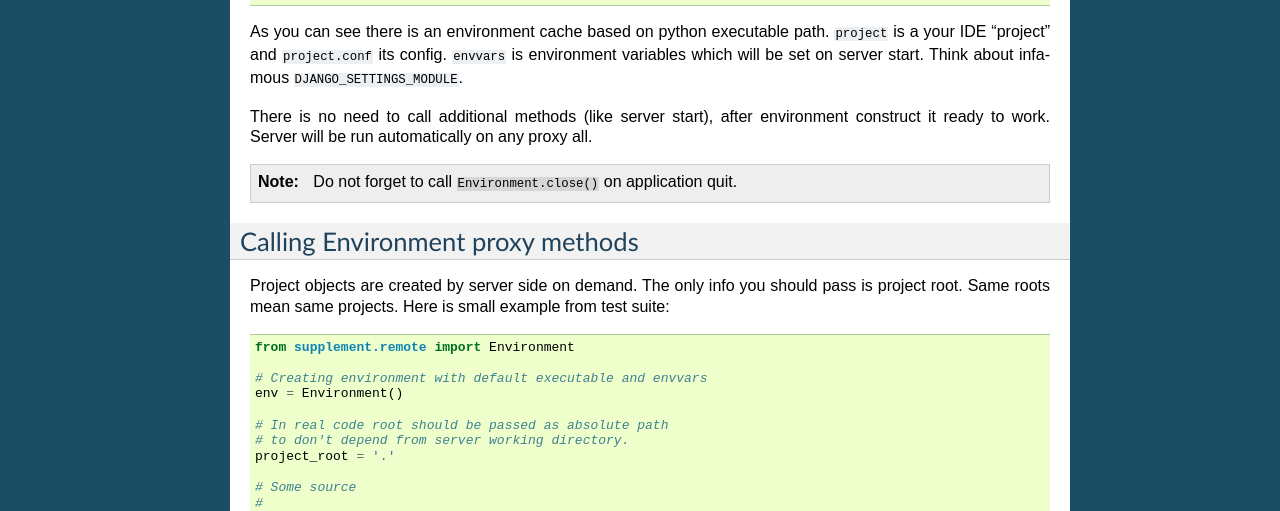
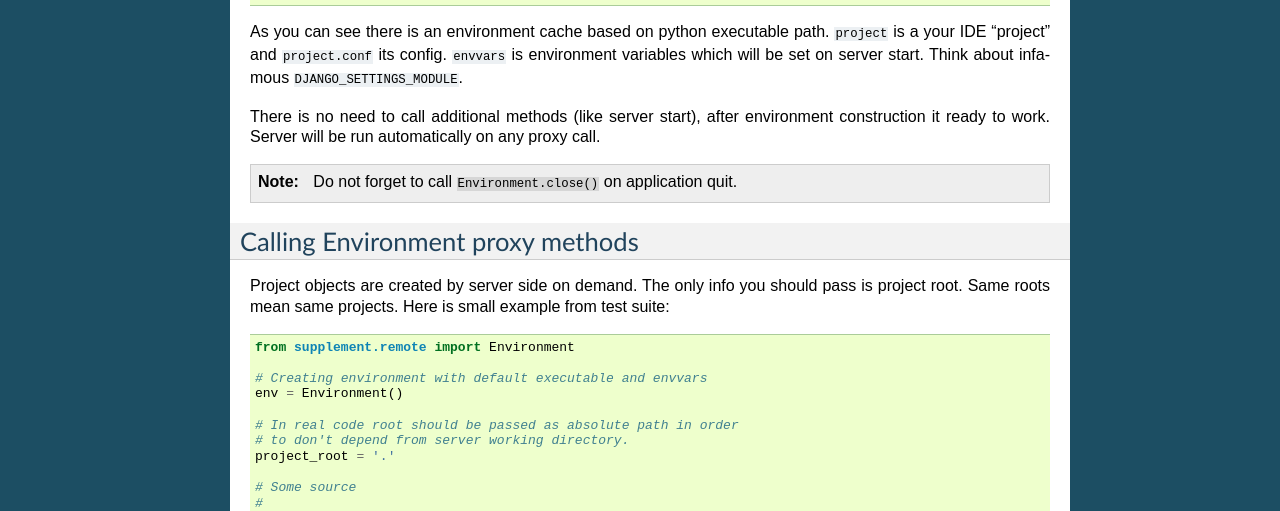
Before and after one commit to baverman/supplement, a Sphinx documentation site: the page built from docs/guide.rst, in a window 1280 px wide. Shown: the part 682-1193 px from the top of the page. Built offline with Sphinx 7.4.7, drawn with Linux system fonts in a browser that asks for light colours.

Commit message:
fix typos

```diff
--- a/docs/guide.rst
+++ b/docs/guide.rst
@@ -47,7 +47,7 @@
 ``DJANGO_SETTINGS_MODULE``.
 
 There is no need to call additional methods (like server start), after environment
-construct it ready to work. Server will be run automatically on any proxy all.
+construction it ready to work. Server will be run automatically on any proxy call.
 
 .. note::
 
@@ -66,7 +66,7 @@
    # Creating environment with default executable and envvars
    env = Environment()
 
-   # In real code root should be passed as absolute path
+   # In real code root should be passed as absolute path in order
    # to don't depend from server working directory.
    project_root = '.'
 
```
